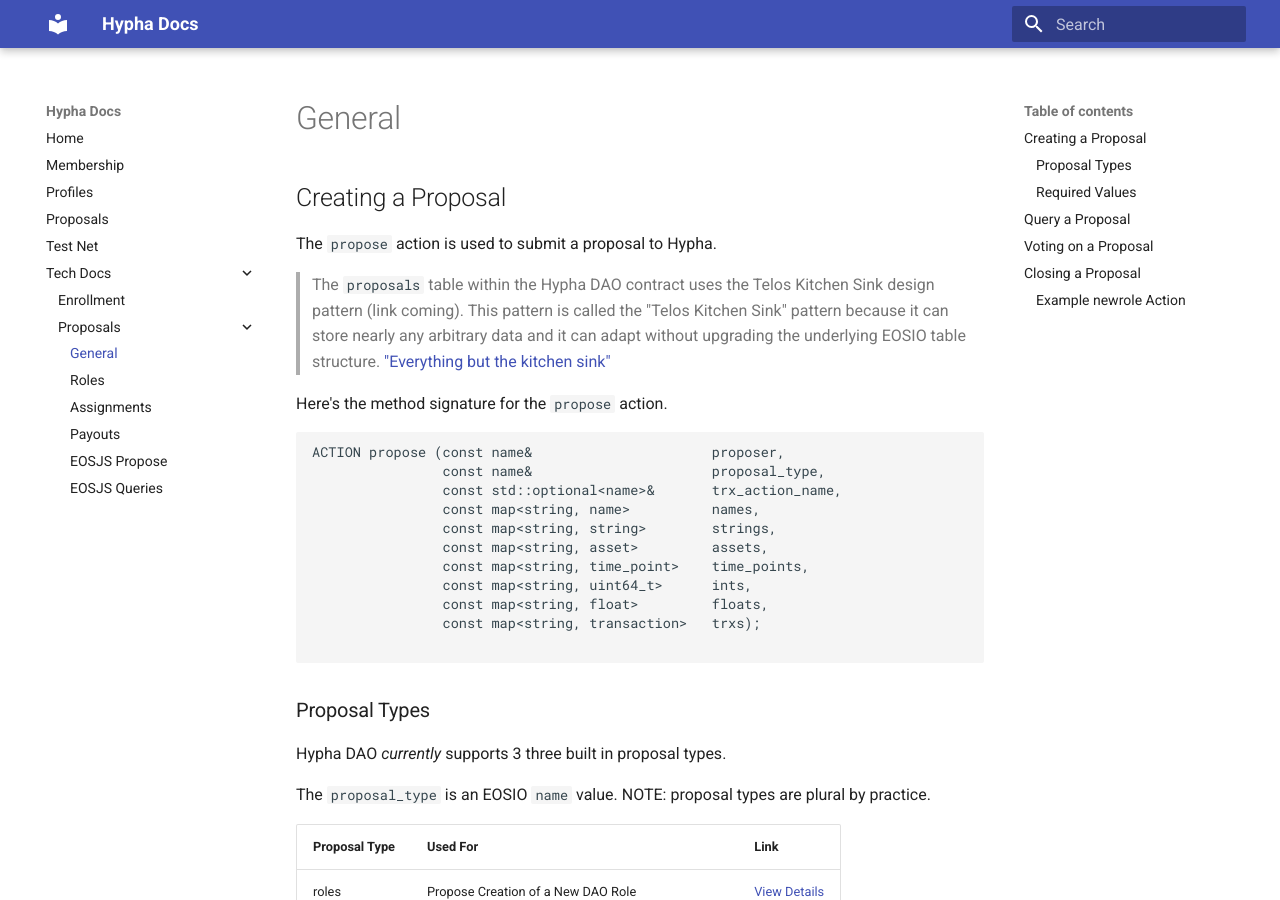
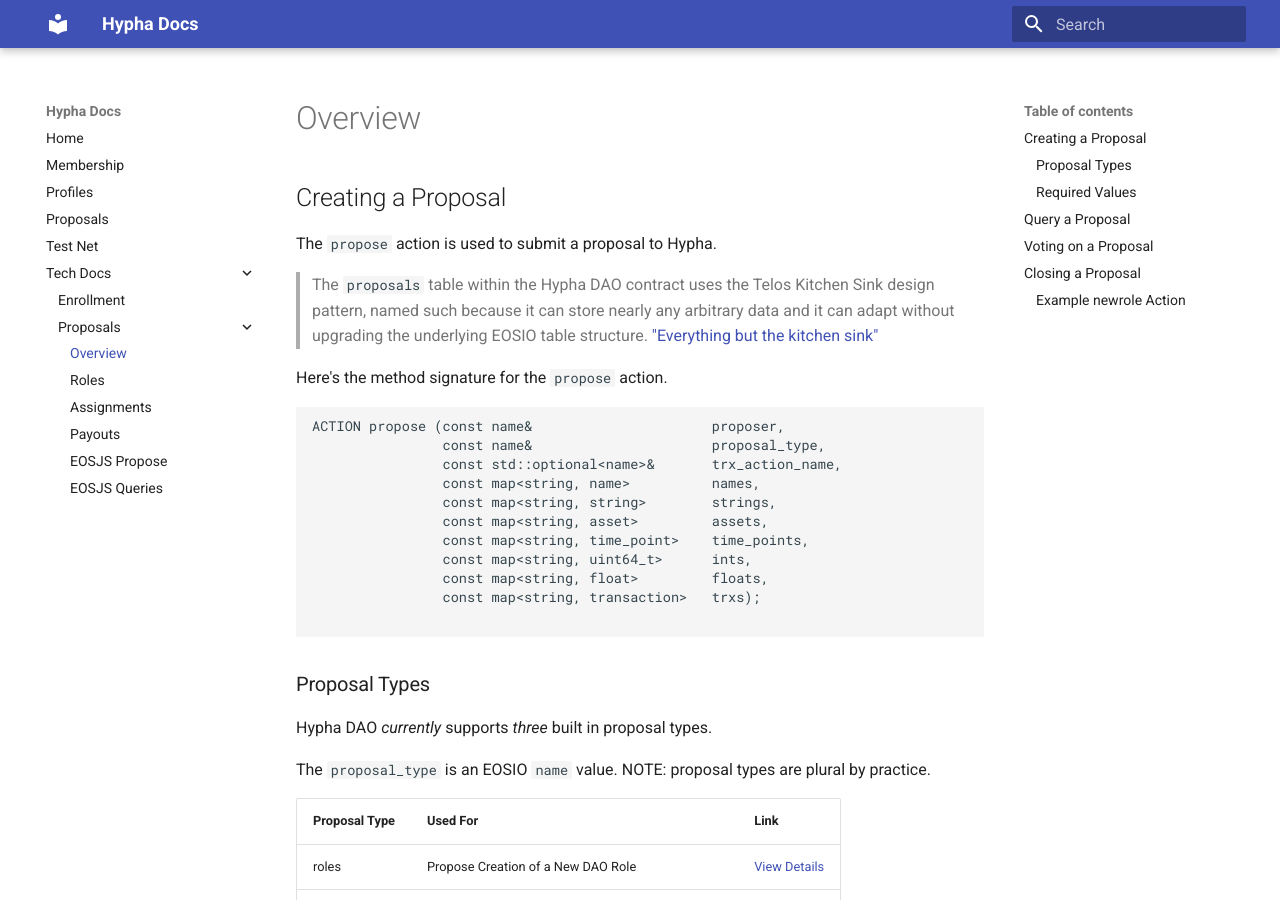
Before and after one commit to hypha-dao/dao-tech-docs, an MkDocs documentation site: the page built from docs/tech-docs/proposals.md, in a window 1280 px wide and 900 px high. Built offline with MkDocs 1.6.1 and Material for MkDocs 9.7.7, drawn with Linux system fonts in a browser that asks for light colours.

Commit message:
adding technical content

````diff
--- a/docs/tech-docs/proposals.md
+++ b/docs/tech-docs/proposals.md
@@ -1,8 +1,7 @@
-
 ## Creating a Proposal
 The ```propose``` action is used to submit a proposal to Hypha.
 
-> The ```proposals``` table within the Hypha DAO contract uses the Telos Kitchen Sink design pattern (link coming). This pattern is called the "Telos Kitchen Sink" pattern because it can store nearly any arbitrary data and it can adapt without upgrading the underlying EOSIO table structure.  ["Everything but the kitchen sink"](https://idioms.thefreedictionary.com/everything+but+the+kitchen+sink)
+> The ```proposals``` table within the Hypha DAO contract uses the Telos Kitchen Sink design pattern, named such because it can store nearly any arbitrary data and it can adapt without upgrading the underlying EOSIO table structure.  ["Everything but the kitchen sink"](https://idioms.thefreedictionary.com/everything+but+the+kitchen+sink)
 
 Here's the method signature for the ```propose``` action.
 ```
@@ -20,7 +19,7 @@ ACTION propose (const name&                		 proposer,
 ```
 
 ### Proposal Types
-Hypha DAO *currently* supports 3 three built in proposal types.
+Hypha DAO *currently* supports *three* built in proposal types.
 
 The ```proposal_type``` is an EOSIO ```name``` value. NOTE: proposal types are plural by practice.
 
--- a/mkdocs.yml
+++ b/mkdocs.yml
@@ -10,7 +10,7 @@ nav:
 - Tech Docs:
     - 'Enrollment': 'tech-docs/enrollment.md'
     - Proposals:
-        - 'General': 'tech-docs/proposals.md'
+        - 'Overview': 'tech-docs/proposals.md'
         - 'Roles': 'tech-docs/proposals/roles.md'
         - 'Assignments': 'tech-docs/proposals/assignments.md'
         - 'Payouts': 'tech-docs/proposals/payouts.md'
````
